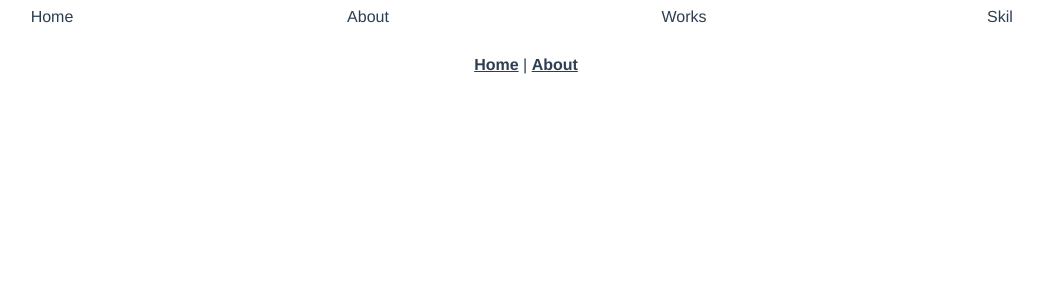
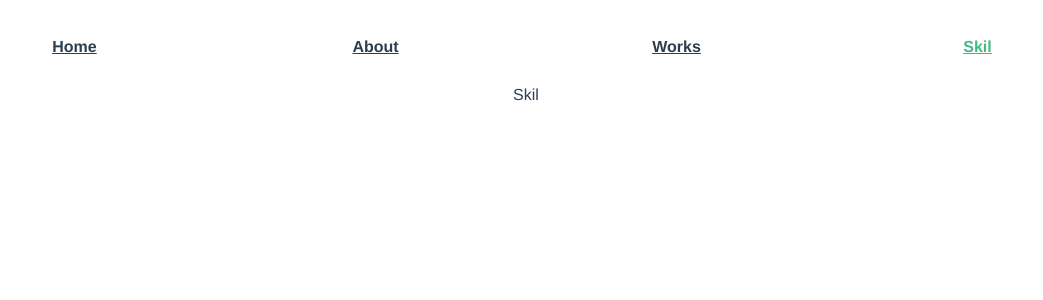
Before and after one commit to libra189/portfolio_at_Vue, a Vue app: page /#/skil in a window 1280 px wide. Shown: the top 300 px of the page, without its empty margins (114-1157 px from the left). Built offline with nearby package versions, Linux system fonts and the light colour scheme.

Commit message:
add ヘッダーメニューを追加

```diff
--- a/src/App.vue
+++ b/src/App.vue
@@ -1,10 +1,6 @@
 <template>
   <div id="app">
-    <Header/>
-    <div id="nav">
-      <router-link to="/">Home</router-link> |
-      <router-link to="/about">About</router-link>
-    </div>
+    <Header id="nav"/>
     <router-view/>
   </div>
 </template>
--- a/src/components/Header.vue
+++ b/src/components/Header.vue
@@ -1,9 +1,25 @@
 <template>
     <el-row>
-        <el-col :span="6"><div class="grid-content bg-purple">Home</div></el-col>
-        <el-col :span="6"><div class="grid-content bg-purple-light">About</div></el-col>
-        <el-col :span="6"><div class="grid-content bg-purple">Works</div></el-col>
-        <el-col :span="6"><div class="grid-content bg-purple-light">Skil</div></el-col>
+        <el-col :span="6">
+            <div class="grid-content bg-purple">
+                <router-link to="/">Home</router-link>
+            </div>
+        </el-col>
+        <el-col :span="6">
+            <div class="grid-content bg-purple-light">
+                <router-link to="/about">About</router-link>
+            </div>
+        </el-col>
+        <el-col :span="6">
+            <div class="grid-content bg-purple">
+                <router-link to="/works">Works</router-link>
+            </div>
+        </el-col>
+        <el-col :span="6">
+            <div class="grid-content bg-purple-light">
+                <router-link to="/skil">Skil</router-link>
+            </div>
+        </el-col>
     </el-row>
 </template>
 
--- a/src/router.js
+++ b/src/router.js
@@ -1,6 +1,9 @@
 import Vue from 'vue'
 import Router from 'vue-router'
 import Home from './views/Home.vue'
+import About from './views/About.vue'
+import Works from './views/Works.vue'
+import Skil from './views/Skil.vue'
 
 Vue.use(Router)
 
@@ -14,10 +17,17 @@ export default new Router({
         {
             path: '/about',
             name: 'about',
-            // route level code-splitting
-            // this generates a separate chunk (about.[hash].js) for this route
-            // which is lazy-loaded when the route is visited.
-            component: () => import(/* webpackChunkName: "about" */ './views/About.vue')
+            component: About
+        },
+        {
+            path: '/works',
+            name: 'works',
+            component: Works
+        },
+        {
+            path: '/skil',
+            name: 'skil',
+            component: Skil
         }
     ]
 })
--- /dev/null
+++ b/src/views/Skil.vue
@@ -0,0 +1,3 @@
+<template>
+    <div>Skil</div>
+</template>
--- /dev/null
+++ b/src/views/Works.vue
@@ -0,0 +1,3 @@
+<template>
+    <div>Works</div>
+</template>
```
